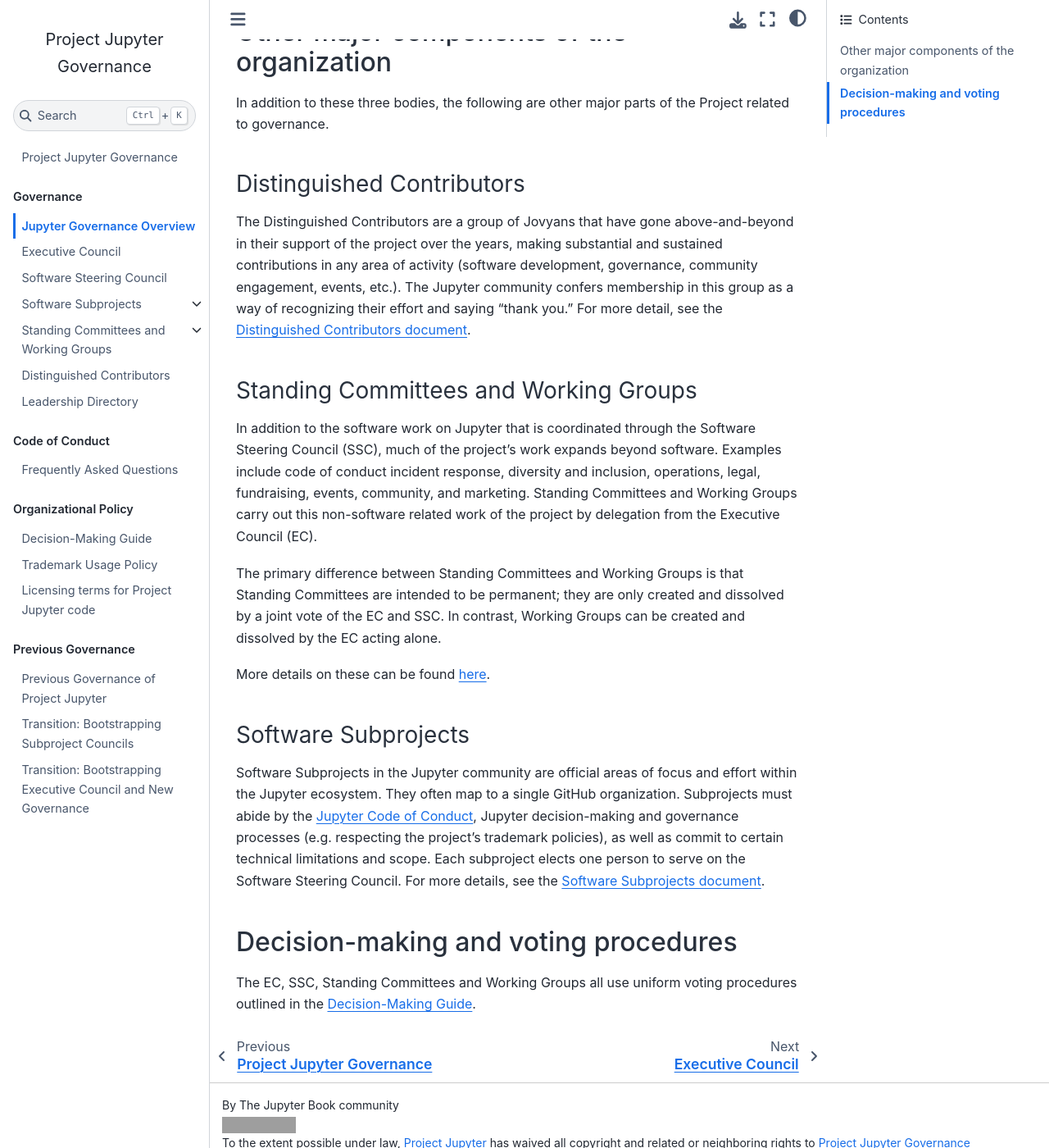
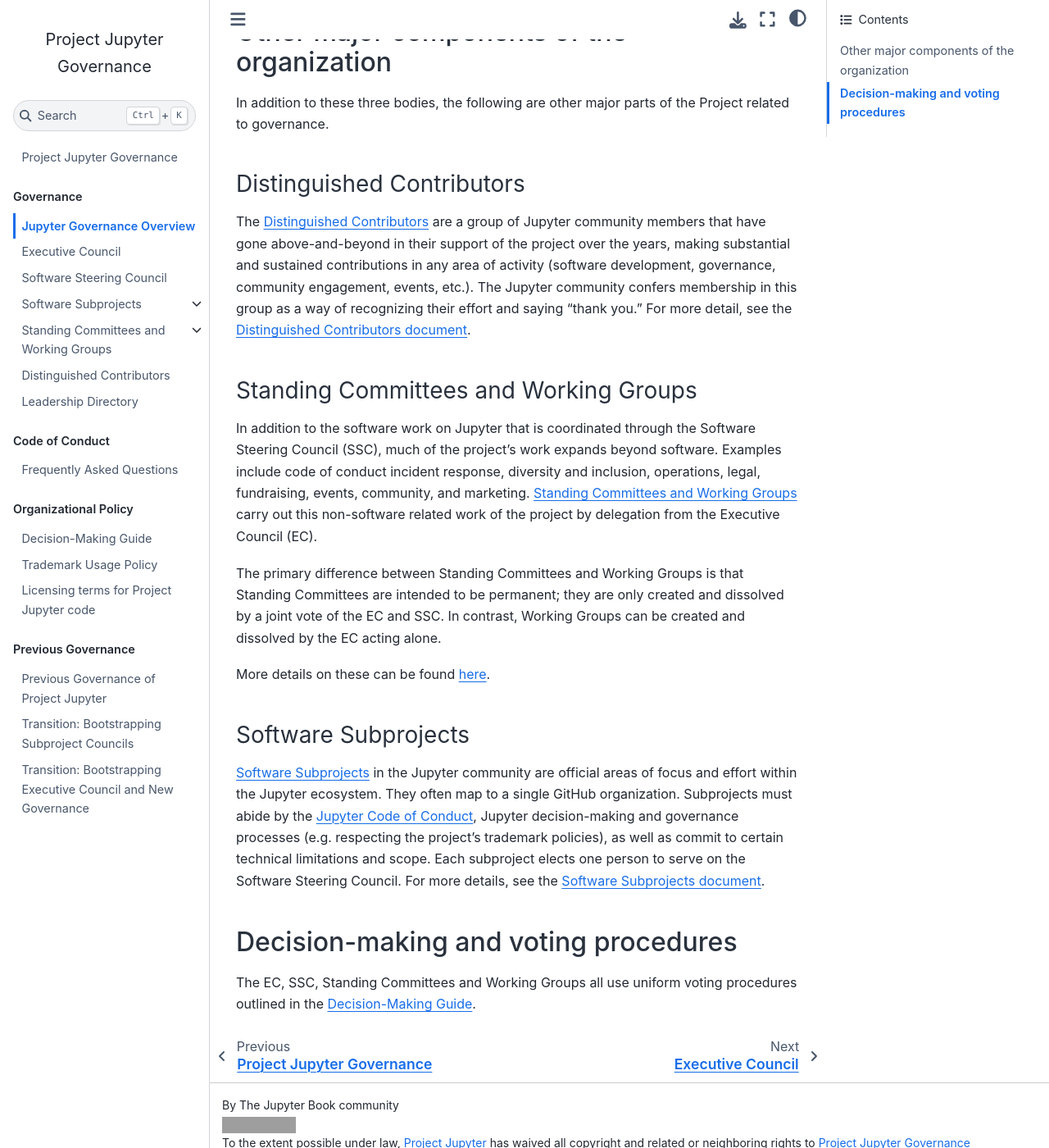
Before and after one commit to jupyter/governance, a Jupyter Book: the page built from overview.md, in a window 1280 px wide and 1400 px high, scrolled down 992 px. Shown: the whole window at 82% size. Built offline with Jupyter Book 1.0.4 settings and Sphinx 7.4.7 and the Sphinx Book theme 1.1.4, drawn with Linux system fonts in a browser that asks for light colours; pages that are not in the unit, such as notebooks, are missing from menus; grey boxes are pictures that could not be loaded.

Commit message:
Add links to the overview document.
Also change Jovyan to Jupyter community member.

```diff
--- a/overview.md
+++ b/overview.md
@@ -8,8 +8,8 @@
 
 Jupyter’s governance model is anchored on two bodies that complement each other:
 
-1. The **Executive Council (EC)** is ultimately responsible for all dimensions of the Project (including, but not limited to, software, legal, financial, community, operations, inclusion and diversity, etc.). The members of the EC actively work to carry out the Project's mission in accordance with its values and to support operations through delegation to the Software Steering Council (SSC), Software Subprojects, Standing Committees, and Working Groups. These other bodies will report to the EC, and the EC is expected to support, oversee, manage, and ensure the success of operations across Jupyter. For more detail, see the [Executive Council document](executive_council.md).
-2. The **Software Steering Council (SSC)** has jurisdiction over software-related decisions across Project Jupyter, with a primary focus on coordination across projects and decisions that have impact across many Jupyter Subprojects. It is also a mechanism for representatives of each project to share information and expertise. Technical decisions and processes where the SSC isn't explicitly involved are automatically delegated to the individual projects to manage their day-to-day activities, create new repositories in their orgs, etc., with independence and autonomy. For more details, see the [Software Steering Council document](software_steering_council.md).
+1. The [**Executive Council (EC)**](executive_council.md) is ultimately responsible for all dimensions of the Project (including, but not limited to, software, legal, financial, community, operations, inclusion and diversity, etc.). The members of the EC actively work to carry out the Project's mission in accordance with its values and to support operations through delegation to the Software Steering Council (SSC), Software Subprojects, Standing Committees, and Working Groups. These other bodies will report to the EC, and the EC is expected to support, oversee, manage, and ensure the success of operations across Jupyter. For more detail, see the [Executive Council document](executive_council.md).
+2. The [**Software Steering Council (SSC)**](software_steering_council.md) has jurisdiction over software-related decisions across Project Jupyter, with a primary focus on coordination across projects and decisions that have impact across many Jupyter Subprojects. It is also a mechanism for representatives of each project to share information and expertise. Technical decisions and processes where the SSC isn't explicitly involved are automatically delegated to the individual projects to manage their day-to-day activities, create new repositories in their orgs, etc., with independence and autonomy. For more details, see the [Software Steering Council document](software_steering_council.md).
 
 Additionally, the Executive Council (EC) receives input from a Community Advisory Panel. This panel advises the EC with perspectives and connections that may reach beyond the active Jupyter community.
 
@@ -19,11 +19,11 @@
 
 ### Distinguished Contributors
 
-The Distinguished Contributors are a group of Jovyans that have gone above-and-beyond in their support of the project over the years, making substantial and sustained contributions in any area of activity (software development, governance, community engagement, events, etc.). The Jupyter community confers membership in this group as a way of recognizing their effort and saying “thank you.” For more detail, see the [Distinguished Contributors document](distinguished_contributors.md).
+The [Distinguished Contributors](distinguished_contributors.md) are a group of Jupyter community members that have gone above-and-beyond in their support of the project over the years, making substantial and sustained contributions in any area of activity (software development, governance, community engagement, events, etc.). The Jupyter community confers membership in this group as a way of recognizing their effort and saying “thank you.” For more detail, see the [Distinguished Contributors document](distinguished_contributors.md).
 
 ### Standing Committees and Working Groups
 
-In addition to the software work on Jupyter that is coordinated through the Software Steering Council (SSC), much of the project’s work expands beyond software. Examples include code of conduct incident response, diversity and inclusion, operations, legal, fundraising, events, community, and marketing. Standing Committees and Working Groups carry out this non-software related work of the project by delegation from the Executive Council (EC).
+In addition to the software work on Jupyter that is coordinated through the Software Steering Council (SSC), much of the project’s work expands beyond software. Examples include code of conduct incident response, diversity and inclusion, operations, legal, fundraising, events, community, and marketing. [Standing Committees and Working Groups](standing_committees_and_working_groups.md) carry out this non-software related work of the project by delegation from the Executive Council (EC).
 
 The primary difference between Standing Committees and Working Groups is that Standing Committees are intended to be permanent; they are only created and dissolved by a joint vote of the EC and SSC. In contrast, Working Groups can be created and dissolved by the EC acting alone.
 
@@ -31,7 +31,7 @@
 
 ### Software Subprojects
 
-Software Subprojects in the Jupyter community are official areas of focus and effort within the Jupyter ecosystem. They often map to a single GitHub organization. Subprojects must abide by the [Jupyter Code of Conduct](conduct/code_of_conduct.md), Jupyter decision-making and governance processes (e.g. respecting the project's trademark policies), as well as commit to certain technical limitations and scope. Each subproject elects one person to serve on the Software Steering Council. For more details, see the [Software Subprojects document](software_subprojects.md).
+[Software Subprojects](software_subprojects.md) in the Jupyter community are official areas of focus and effort within the Jupyter ecosystem. They often map to a single GitHub organization. Subprojects must abide by the [Jupyter Code of Conduct](conduct/code_of_conduct.md), Jupyter decision-making and governance processes (e.g. respecting the project's trademark policies), as well as commit to certain technical limitations and scope. Each subproject elects one person to serve on the Software Steering Council. For more details, see the [Software Subprojects document](software_subprojects.md).
 
 ## Decision-making and voting procedures
 
```
